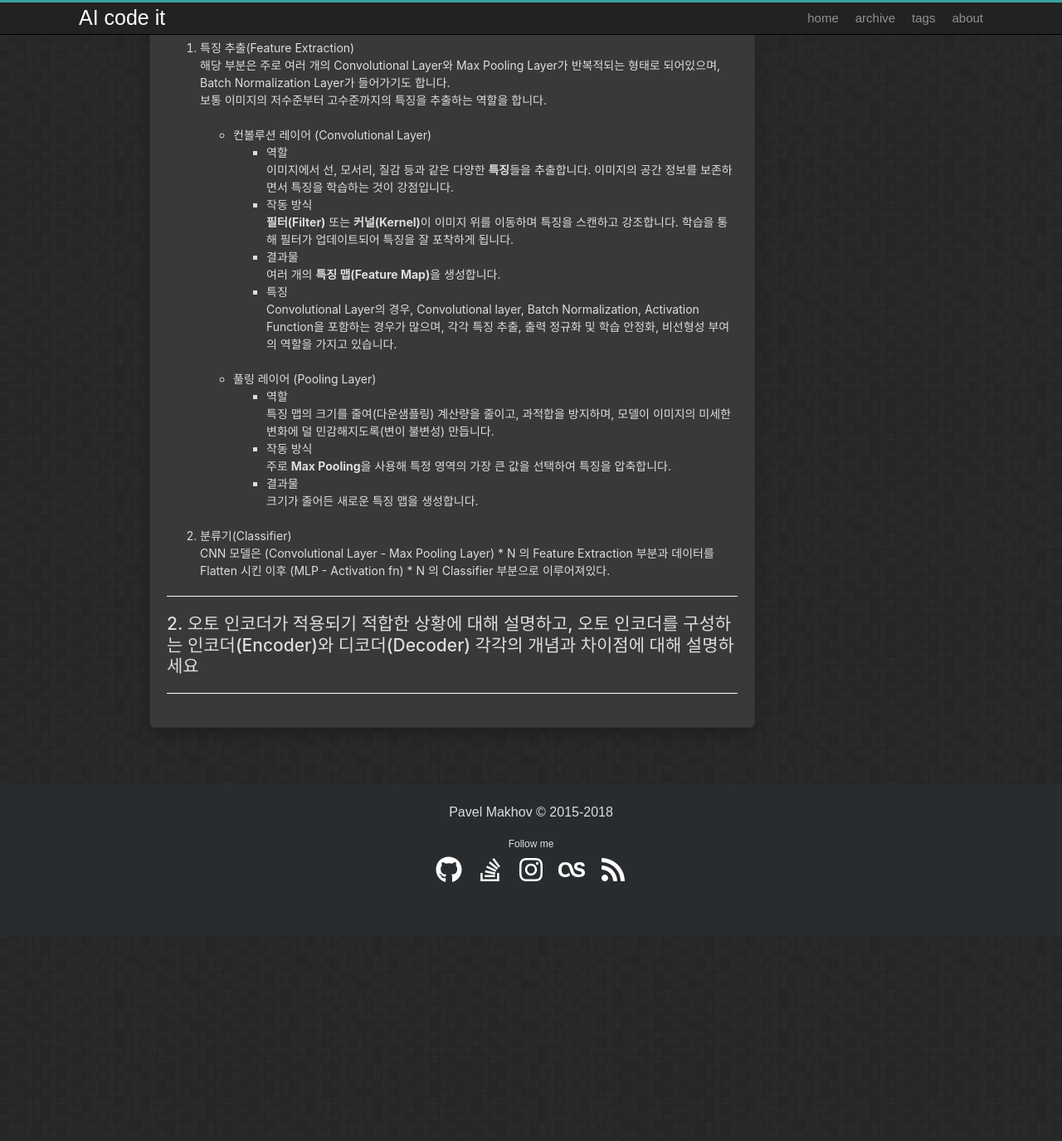
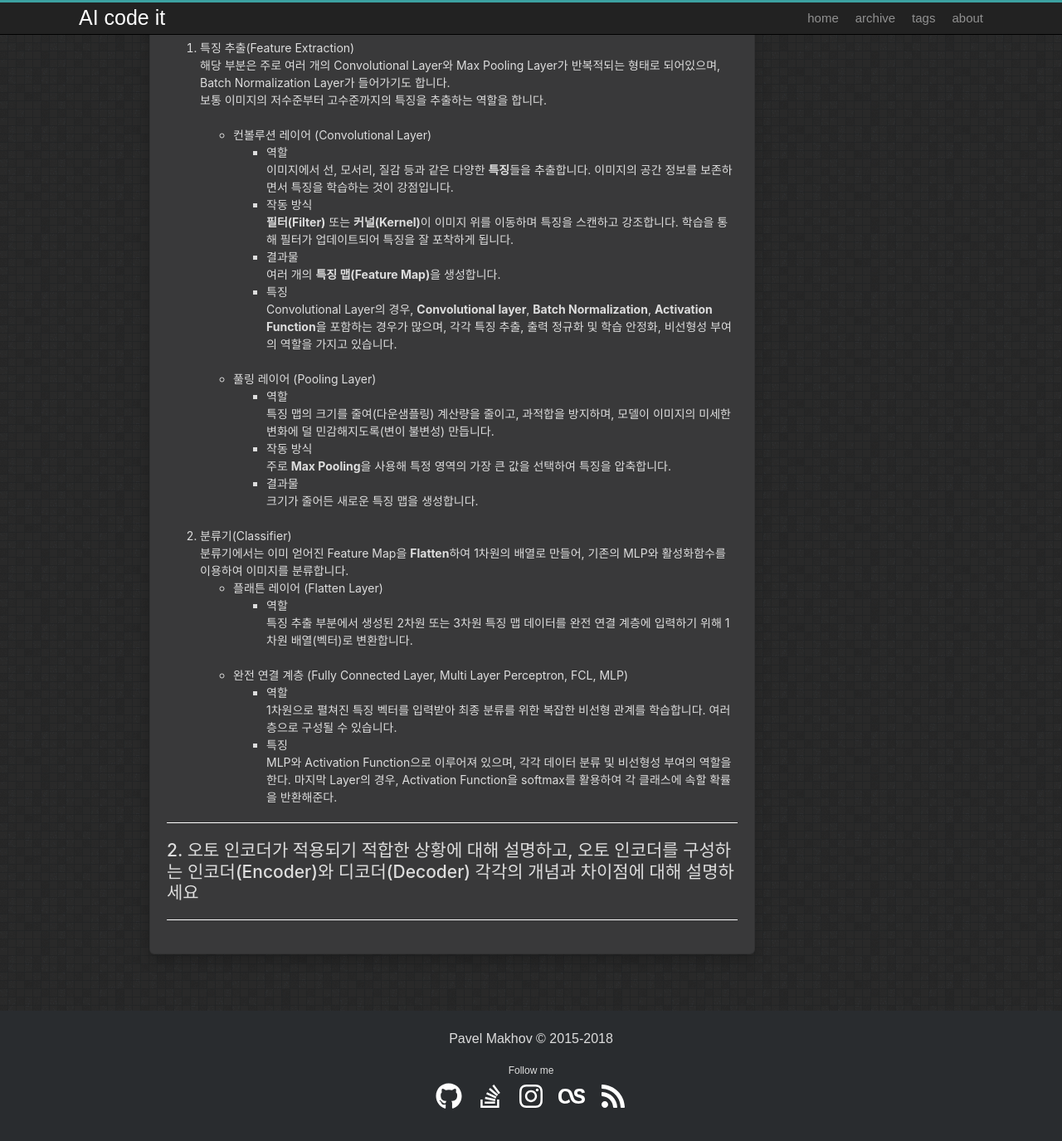
Before and after one commit to Lee-keonhee/AIcodeit, a Jekyll site: the page built from _posts/2025-08-17-weekly_6.md, in a window 1280 px wide and 1400 px high, scrolled down 589 px. Shown: the top 1375 px of the window at 83% size. Built offline with Jekyll 4.4.1, drawn with Linux system fonts in a browser that asks for light colours; before the commit the page ends 1716 px from its top, so only the background shows below that.

Commit message:
Update 2025-08-17-weekly_6.md

```diff
--- a/_posts/2025-08-17-weekly_6.md
+++ b/_posts/2025-08-17-weekly_6.md
@@ -27,7 +27,7 @@ Convolutional Neural Network(CNN)은 기본적으로 아래 그림과 같은 형
   * 결과물
   여러 개의 **특징 맵(Feature Map)**을 생성합니다.
   * 특징
-  Convolutional Layer의 경우, Convolutional layer, Batch Normalization, Activation Function을 포함하는 경우가 많으며, 각각 특징 추출, 출력 정규화 및 학습 안정화, 비선형성 부여의 역할을 가지고 있습니다.
+  Convolutional Layer의 경우, **Convolutional layer**, **Batch Normalization**, **Activation Function**을 포함하는 경우가 많으며, 각각 특징 추출, 출력 정규화 및 학습 안정화, 비선형성 부여의 역할을 가지고 있습니다.
 <br>
 - 풀링 레이어 (Pooling Layer)
   * 역할
@@ -38,8 +38,16 @@ Convolutional Neural Network(CNN)은 기본적으로 아래 그림과 같은 형
   크기가 줄어든 새로운 특징 맵을 생성합니다.
   <br>
 2. 분류기(Classifier)
-CNN 모델은 (Convolutional Layer - Max Pooling Layer) * N 의 Feature Extraction 부분과 데이터를 Flatten 시킨 이후 (MLP - Activation fn) * N 의 Classifier 부분으로 이루어져있다.
-
+분류기에서는 이미 얻어진 Feature Map을 **Flatten**하여 1차원의 배열로 만들어, 기존의 MLP와 활성화함수를 이용하여 이미지를 분류합니다.
+- 플래튼 레이어 (Flatten Layer)
+  * 역할
+  특징 추출 부분에서 생성된 2차원 또는 3차원 특징 맵 데이터를 완전 연결 계층에 입력하기 위해 1차원 배열(벡터)로 변환합니다.
+<br>
+- 완전 연결 계층 (Fully Connected Layer, Multi Layer Perceptron, FCL, MLP)
+  * 역할
+   1차원으로 펼쳐진 특징 벡터를 입력받아 최종 분류를 위한 복잡한 비선형 관계를 학습합니다. 여러 층으로 구성될 수 있습니다.
+  * 특징
+  MLP와 Activation Function으로 이루어져 있으며, 각각 데이터 분류 및 비선형성 부여의 역할을 한다. 마지막 Layer의 경우, Activation Function을 softmax를 활용하여 각 클래스에 속할 확률을 반환해준다.
 
 ---
 ## 2. 오토 인코더가 적용되기 적합한 상황에 대해 설명하고, 오토 인코더를 구성하는 인코더(Encoder)와 디코더(Decoder) 각각의 개념과 차이점에 대해 설명하세요
```
